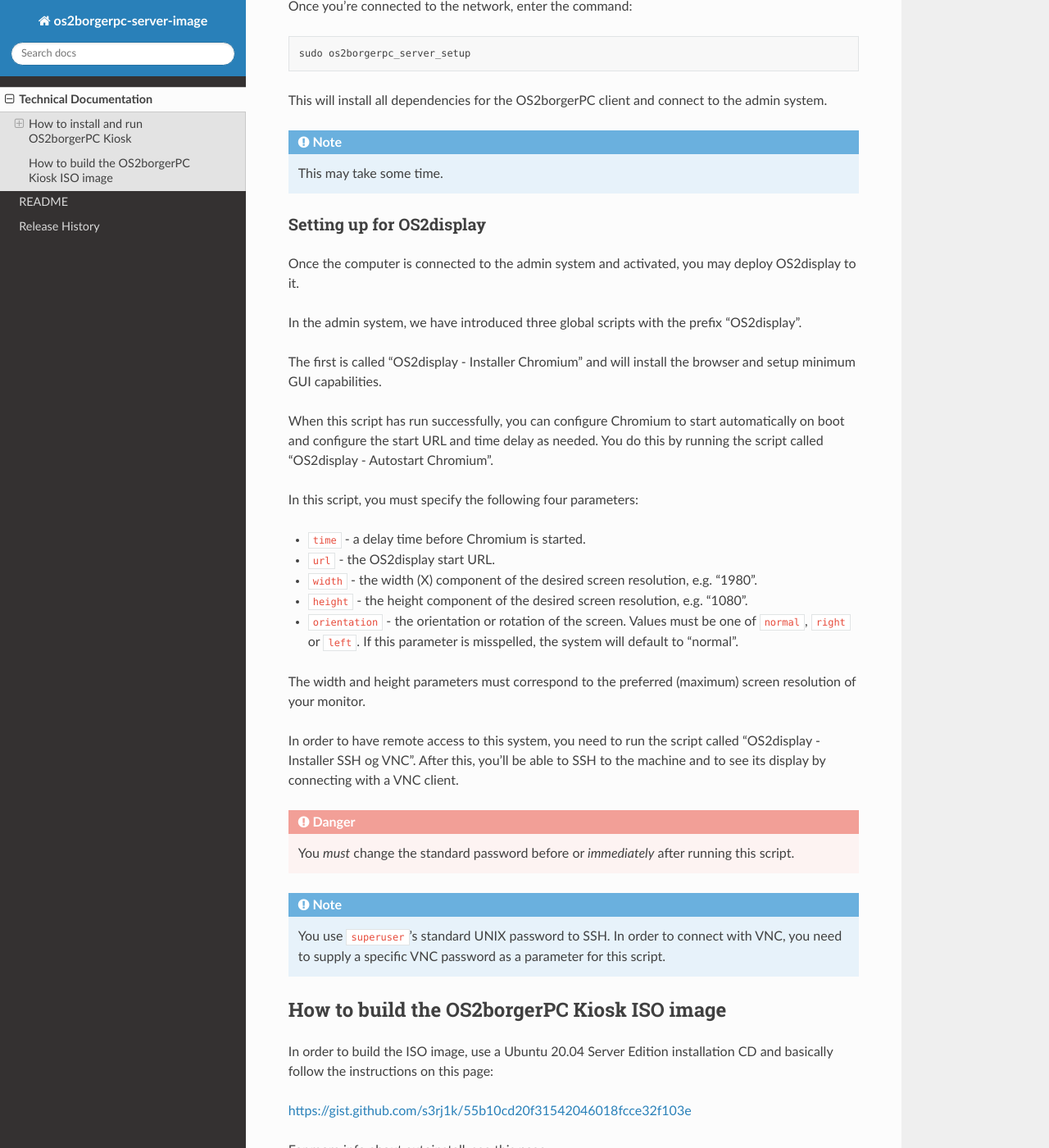
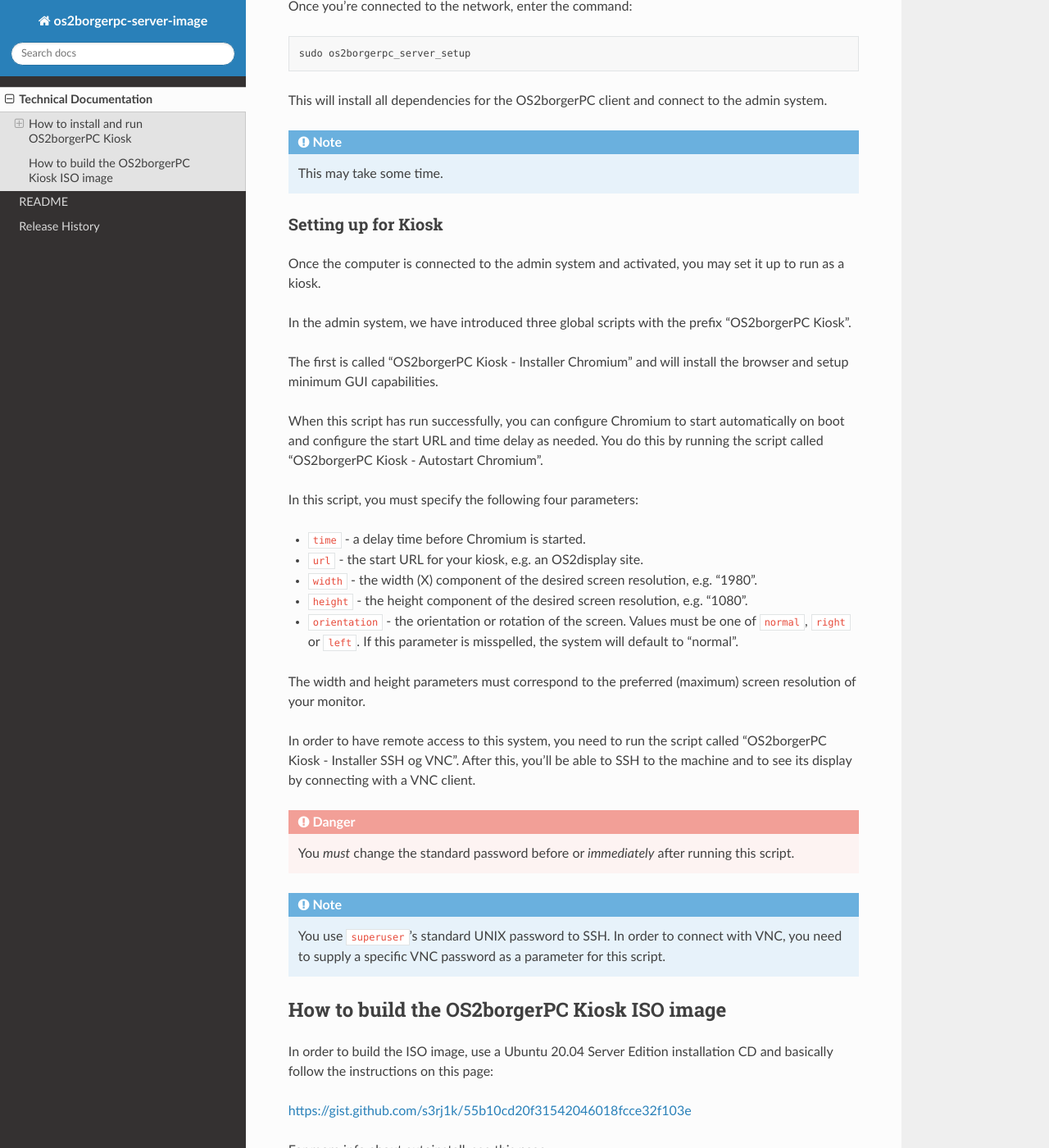
Before and after one commit to OS2borgerPC/os2borgerpc-kiosk-image, a Sphinx documentation site: the page built from docs/source/dev.rst, in a window 1280 px wide and 1400 px high, scrolled down 3146 px. Shown: the whole window at 82% size. Built offline with Sphinx 7.4.7 and the Read the Docs theme 2.0.0, drawn with Linux system fonts in a browser that asks for light colours.

Commit message:
Updated with comments from review.

```diff
--- a/docs/source/dev.rst
+++ b/docs/source/dev.rst
@@ -102,27 +102,27 @@
 
 
 
-Setting up for OS2display
--------------------------
+Setting up for Kiosk
+--------------------
 
 Once the computer is connected to the admin system and activated, you
-may deploy OS2display to it.
+may set it up to run as a kiosk.
 
 In the admin system, we have introduced three global scripts with the
-prefix "OS2display".
+prefix "OS2borgerPC Kiosk".
 
-The first is called "OS2display  - Installer Chromium" and will
+The first is called "OS2borgerPC Kiosk  - Installer Chromium" and will
 install the browser and setup minimum GUI capabilities.
 
 When this script has run successfully, you can configure Chromium to
 start automatically on boot and configure the start URL and time delay
-as needed. You do this by running the script called "OS2display - Autostart
+as needed. You do this by running the script called "OS2borgerPC Kiosk - Autostart
 Chromium".
 
 In this script, you must specify the following four parameters:
 
 * ``time`` - a delay time before Chromium is started.
-* ``url`` - the OS2display start URL.
+* ``url`` - the start URL for your kiosk, e.g. an OS2display site.
 * ``width`` - the width (X) component of the desired screen resolution, e.g.
   "1980".
 * ``height`` - the height component of the desired screen resolution, e.g.
@@ -135,7 +135,7 @@
 (maximum) screen resolution of your monitor.
 
 In order to have remote access to this system, you need to run the
-script called "OS2display  - Installer SSH og VNC". After this, you'll
+script called "OS2borgerPC Kiosk  - Installer SSH og VNC". After this, you'll
 be able to SSH to the machine and to see its display by connecting with
 a VNC client.
 
```
